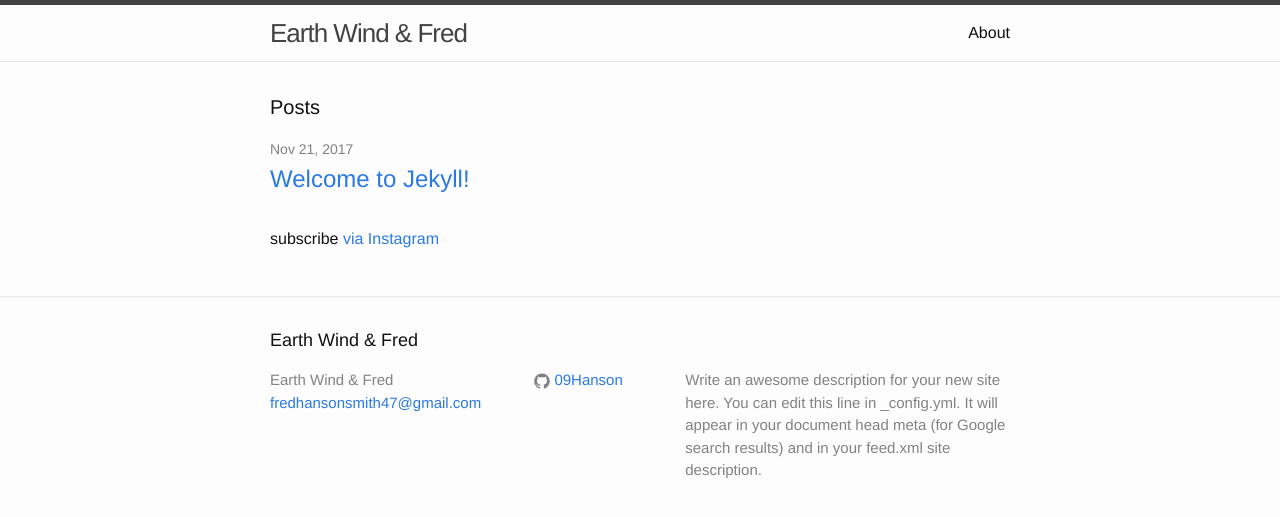
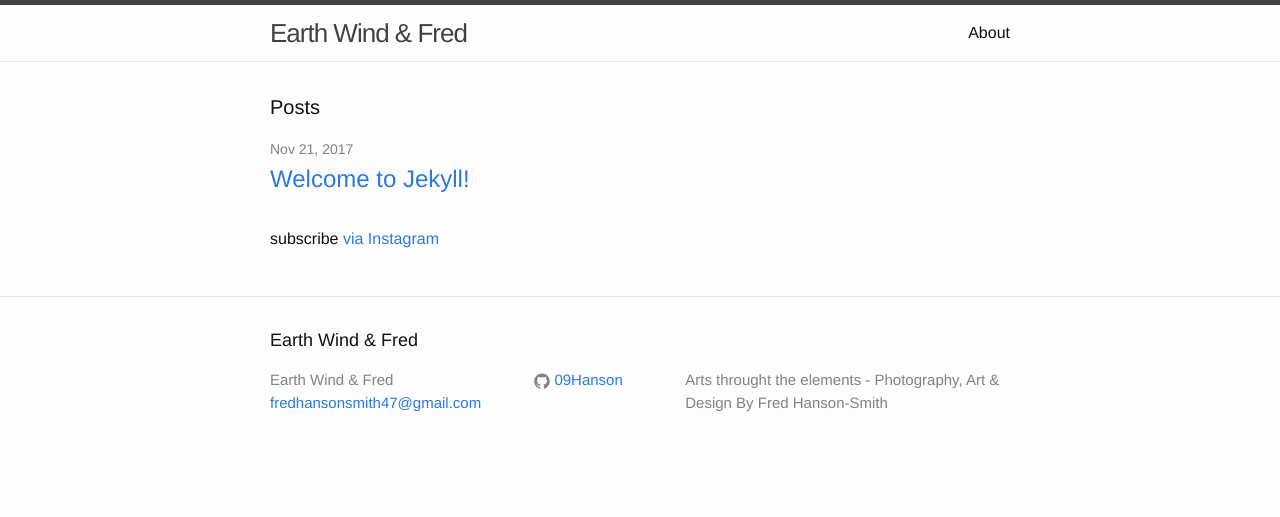
Before and after one commit to 09Hanson/09Hanson.github.io, a Jekyll site: the page built from index.html, in a window 1280 px wide. Shown: the top 517 px of the page. Built offline with Jekyll 4.4.1, drawn with Linux system fonts in a browser that asks for light colours.

Commit message:
Update _config.yml

```diff
--- a/_config.yml
+++ b/_config.yml
@@ -9,9 +9,8 @@
 title: Earth Wind & Fred
 email: fredhansonsmith47@gmail.com
 description: > # this means to ignore newlines until "baseurl:"
-  Write an awesome description for your new site here. You can edit this
-  line in _config.yml. It will appear in your document head meta (for
-  Google search results) and in your feed.xml site description.
+  Arts throught the elements - Photography, Art & Design
+  By Fred Hanson-Smith
 baseurl: "" # the subpath of your site, e.g. /blog
 url: "http://yourdomain.com" # the base hostname & protocol for your site
 instagram_username: 09hanson
```
